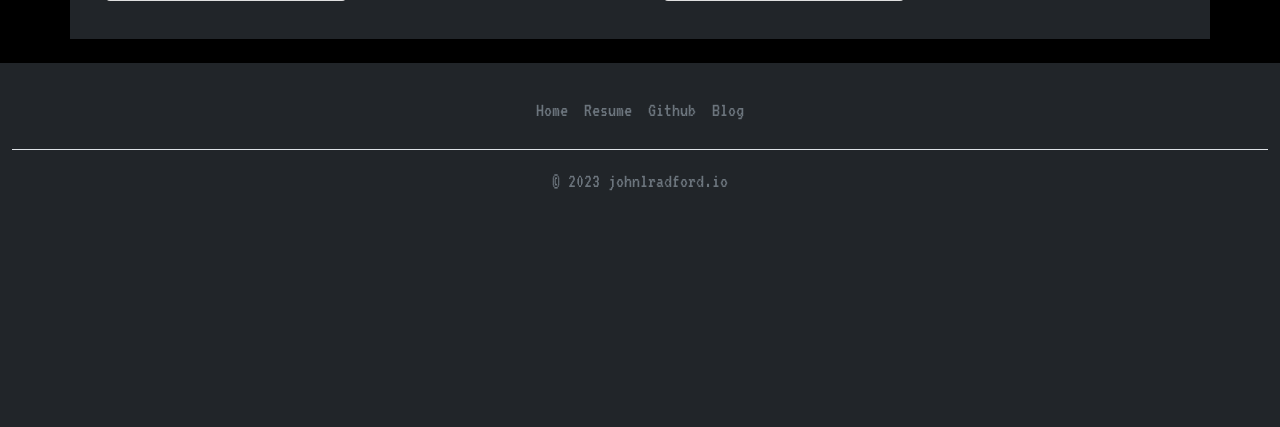
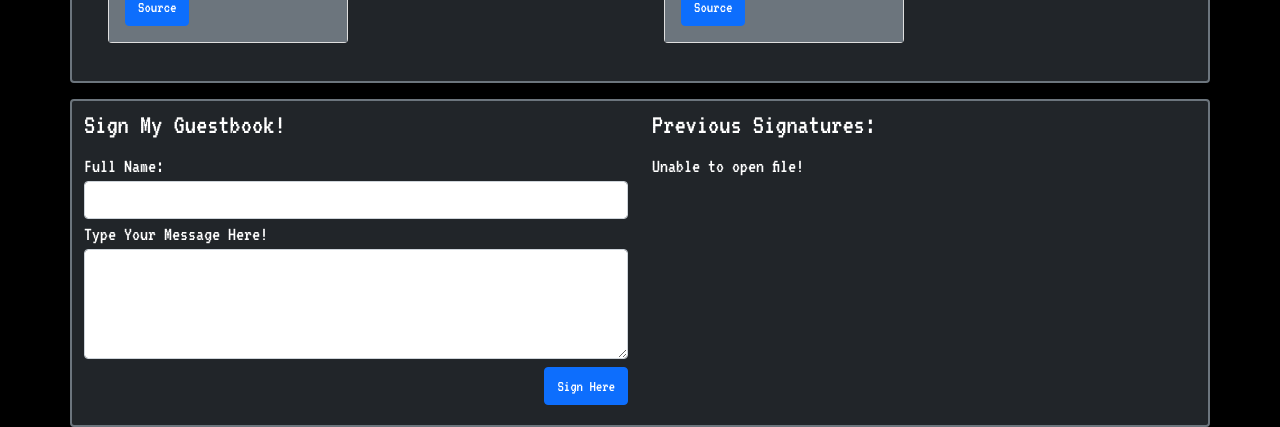
Before and after one commit to BlueSquare23/johnlradford.io, a PHP site: page / in a window 1280 px wide. Shown: the part 4155-4582 px from the top of the page. Before the commit the page ends 4346 px from the top, so only its background shows below. Run offline with PHP 8.4, Linux system fonts and the light colour scheme; data that the repository does not hold is empty; some libraries are stand-ins or nearby versions; some web fonts are replaced.

Commit message:
Add guestbook.cgi + associated html tweaks
* Created a simple guestbook.cgi perl script.
  - Accepts POSTs requests and writes message text to guestbook.txt file.
  - Uses reCAPTCHA v2 for human input verification.
* Created guestbook.php for reading the contents of guestbook.txt into a
  textarea element.
* Added HTML guestbook form to index.php.

```diff
--- a/footer.html
+++ b/footer.html
@@ -7,5 +7,6 @@
           <li class="nav-item"><a href="/blog" class="nav-link px-2 text-muted">Blog</a></li>
         </ul>
         <p class="text-center text-muted">&copy; 2023 johnlradford.io</p>
+        <p class="text-center text-muted">This site was handwriten in HTML5, with a little help from Bootstrap, JavaScript, PHP, &amp; Perl!</p>
       </footer>
     </div>
--- /dev/null
+++ b/guestbook.php
@@ -0,0 +1,9 @@
+<?php
+  /* This code reads in the guestbook.txt file and puts its contents inside of
+   * a textarea html element. */
+
+  $guestbook = "./guestbook.txt";
+  $fhandle = fopen($guestbook, "r") or die("Unable to open file!");
+  $contents = fread($fhandle,filesize($guestbook));
+  echo "<textarea class='form-control mb-3' style='overflow-y: scroll;' id='guestbook' name='guestbook' rows='10' cols='50' readonly>$contents</textarea>";
+?>
--- a/index.php
+++ b/index.php
@@ -33,6 +33,9 @@
     <link rel="preconnect" href="https://fonts.googleapis.com">
     <link rel="preconnect" href="https://fonts.gstatic.com" crossorigin>
     <link href="https://fonts.googleapis.com/css2?family=VT323&display=swap" rel="stylesheet">
+
+    <!-- ReCAPTCHA v2 -->
+    <script src='https://www.google.com/recaptcha/api.js'></script>
   </head>
 
   <body style="background-color:black;">
@@ -40,7 +43,8 @@
     <?php include "./nav.html" ?>
 
     <main>
-      <div class="mt-3 container-lg bg-dark text-white">
+      <!-- My Bio -->
+      <div class="mt-3 container-lg bg-dark text-white border border-secondary border-2 rounded">
         <div class="row">
           <div class="col">
             <h3 class="pt-1">About Me</h3>
@@ -75,7 +79,8 @@
         </div>
       </div>
 
-      <div class="pt-1 my-3 container-lg bg-dark text-white">
+      <!-- Hit Counter -->
+      <div class="pt-1 my-3 container-lg bg-dark text-white border border-secondary border-2 rounded">
         <div class="row">
           <div class="col">
             <?php
@@ -89,7 +94,8 @@
         </div>
       </div>
 
-      <div class="pt-1 mb-3 container-lg bg-dark text-white">
+      <!-- Perl Quote -->
+      <div class="pt-1 mb-3 container-lg bg-dark text-white border border-secondary border-2 rounded">
         <blockquote class="blockquote">
           <h4>> Perl is like a thermos, it keeps cold things cold and warm things not impossible.</h4>
         </blockquote>
@@ -100,7 +106,8 @@
         </div>
       </div>
 
-      <div class="pt-1 container-lg bg-dark text-white">
+      <!-- Technical Expierence -->
+      <div class="pt-1 container-lg bg-dark text-white border border-secondary border-2 rounded">
         <h3>Technologies I'm Familiar With</h3>
         <ul>
           <li>
@@ -139,9 +146,9 @@
         </ul>
       </div>
 
-      <div class="pt-1 mb-3 container container-lg bg-dark text-white">
+      <!-- Badges, probably not needed -->
+      <div class="pt-1 my-3 container container-lg bg-dark text-white border border-secondary border-2 rounded">
         <div class="row">
-          <!-- Probably not needed -->
           <h3>Badges</h3>
           <div class="col">
             <script src="https://www.hackthebox.eu/badge/381749"></script>
@@ -153,7 +160,8 @@
         </div>
       </div>
 
-      <div class="pt-1 my-3 container-lg bg-dark text-white">
+      <!-- My FTP Site -->
+      <div class="pt-1 my-3 container-lg bg-dark text-white border border-secondary border-2 rounded">
         <div class="row">
           <div class="col">
             <h3>My FTP Site
@@ -197,7 +205,8 @@
         </div>
       </div>
 
-      <div class="pt-1 container-lg bg-dark text-white">
+      <!-- Sample Projects -->
+      <div class="pt-1 my-3 container-lg bg-dark text-white border border-secondary border-2 rounded">
         <h3>Sample Projects</h3>
 
         <div class="container px-4">
@@ -448,15 +457,48 @@
           <br>
         </div>
       </div>
+
+      <!-- Guestbook -->
+      <div class="pt-1 my-3 container-lg bg-dark text-white border border-secondary border-2 rounded">
+        <div class="row">
+          <div class="col my-1">
+            <h3>Sign My Guestbook!</h3>
+            <form action="./cgi-bin/guestbook.cgi" method="POST">
+              <div class="form-group">
+                <label for="fullname">Full Name:</label>
+                <input class="form-control" type="text" id="fullname" name="fullname" required>
+              </div>
+              <div class="pb-2 form-group">
+                <label for="message">Type Your Message Here!</label>
+                <textarea class="form-control" id="message" name="message" rows="4" cols="50" required></textarea>
+              </div>
+              <button type="submit" class="btn btn-primary mb-3" style="float: right;">Sign Here</button>
+              <!-- ReCAPTCHA -->
+              <div class="g-recaptcha mb-3" data-sitekey="6Ld48YInAAAAAP_rjAzv6yiXrC79Zrk1VerB9GL7"></div>
+            </form>
+            <br>
+          </div>
+          <div class="col my-1">
+            <h3>Previous Signatures:</h3>
+            <!-- Use PHP to read contents of guestbook.txt into a textarea -->
+            <?php include "./guestbook.php" ?>
+          </div>
+        </div>
+      </div>
     </main>
+
+    <script>
+      const textarea = document.getElementById('guestbook');
+      textarea.scrollTop = textarea.scrollHeight;
+    </script>
 
     <!-- By Me A Coffee Script -->
     <script
-       data-name="BMC-Widget" data-cfasync="false"
-       src="https://cdnjs.buymeacoffee.com/1.0.0/widget.prod.min.js"
-       data-id="bluesquare23" data-description="Support me on Buy me a coffee!"
-       data-message="Wanna buy me a coffee?" data-color="#5F7FFF"
-       data-position="Right" data-x_margin="18" data-y_margin="18">
+      data-name="BMC-Widget" data-cfasync="false"
+      src="https://cdnjs.buymeacoffee.com/1.0.0/widget.prod.min.js"
+      data-id="bluesquare23" data-description="Support me on Buy me a coffee!"
+      data-message="Wanna buy me a coffee?" data-color="#5F7FFF"
+      data-position="Right" data-x_margin="18" data-y_margin="18">
     </script>
 
     <button
```
Also changed, not shown: .htaccess, 2 other files.
